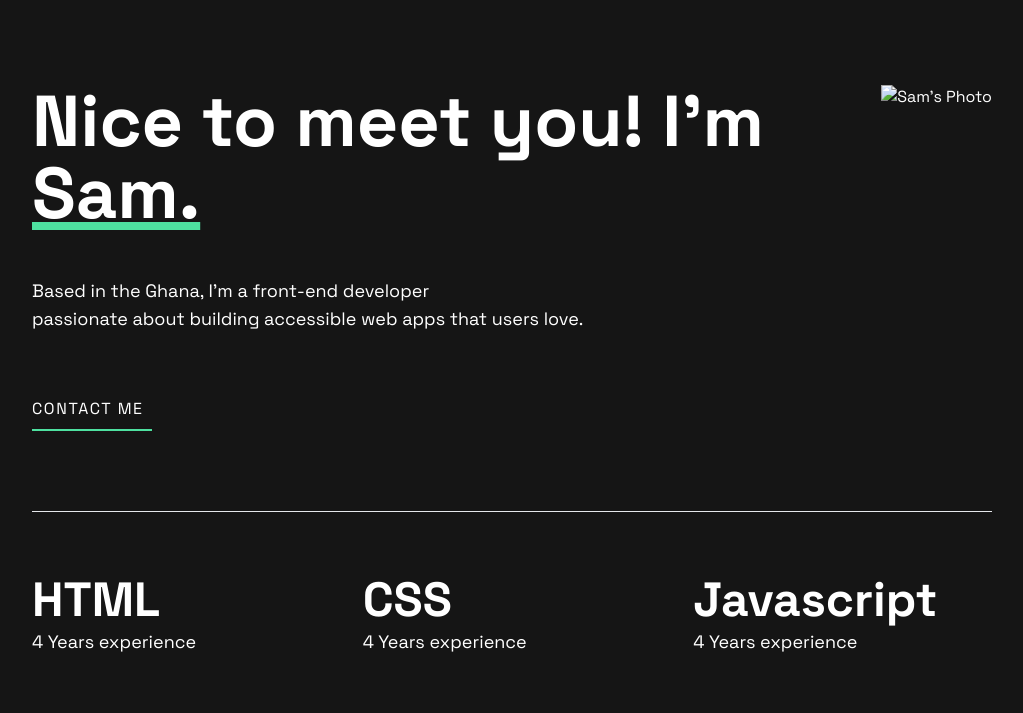
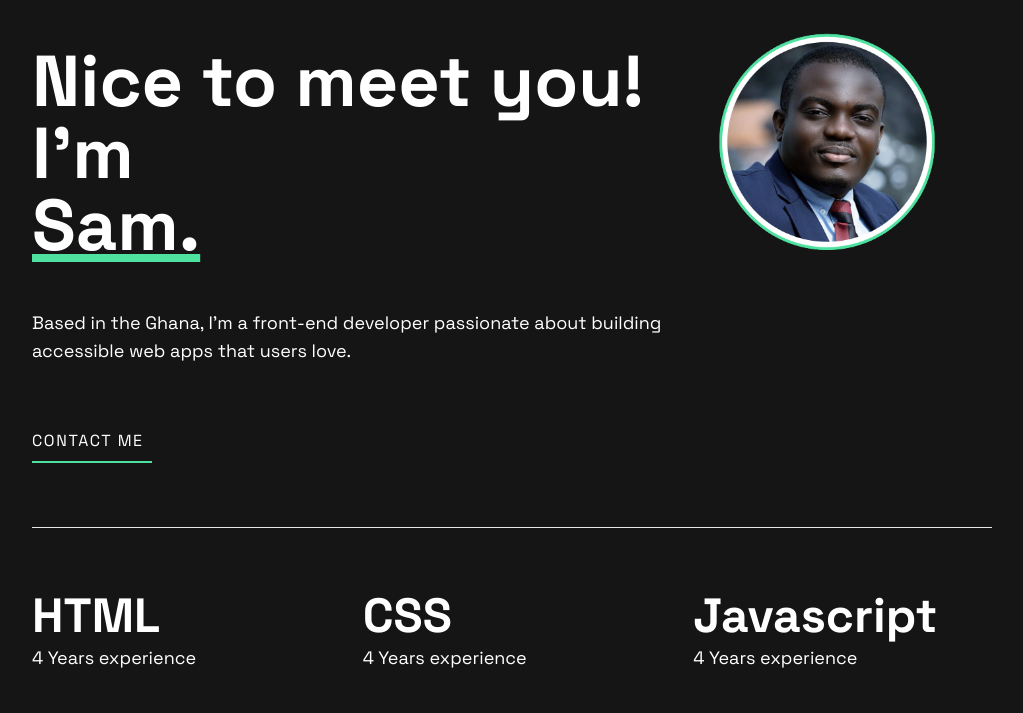
Before and after one commit to yawsamcode/Single-page-developer-portfolio, a website: page index.html in a window 1280 px wide. Shown: the part 67-780 px from the top of the page, without its empty margins (128-1151 px from the left). Drawn offline with Linux system fonts and the light colour scheme; files that its build step writes are made by us from their sources; files whose address does not match are found by name.

Commit message:
Changed profile image path

```diff
--- a/index.html
+++ b/index.html
@@ -54,9 +54,9 @@
 
         <!-- About Me Section  -->
 
-        <div class="md:flex md:flex-row justify-between md:gap-6 lg:gap-8">
+        <div class="md:flex md:flex-row justify-between ">
         <div class="text-center flex flex-col md:text-start ">
-          <h1 class="text-4xl font-bold pt-10 md:pt-20 md:text-5xl lg:text-7xl">
+          <h1 class="text-4xl font-bold pt-10 md:pt-10 md:text-5xl lg:text-7xl">
             Nice to meet you! I’m
             <span>
               <h1
@@ -67,9 +67,9 @@
             </span>
           </h1>
           <p
-            class="pb-8 md:text-start md:text-lg md:pb-16 md:text-wrap mb:leading-loose"
+            class="pb-8 md:text-start md:text-lg md:pb-16 mb:leading-loose"
           >
-            Based in the Ghana, I’m a front-end developer <br />passionate about
+            Based in the Ghana, I’m a front-end developer passionate about
             building accessible web apps that users love.
           </p>
           <a href="#contact"
@@ -79,16 +79,16 @@
                 CONTACT ME
               </h2>
               <img
-                class=" mx-auto  md:mx-0 w-26 pb-16 md:pb-20"
+                class=" mx-auto  md:mx-0 w-26 pb-16"
                 src="./images/Rectangle.png"
                 alt="line"
             /></a>
         </div>
         <!-- Profile Picture for Tablet & Desktop View -->
-        <div class="max-h-20">
+        <div class=" md:pt-5">
           <img
-            class=" hidden md:block md:pt-20 md:mb-20"
-            src=".https://res.cloudinary.com/dlykqebw2/image/upload/v1706837376/sam_long_sajaxy.png"
+            class=" hidden md:block"
+            src="./images/base.png"
             alt="Sam's Photo"
           />
         </div>
```
Also changed, not shown: images/base.png (added), style.css.
